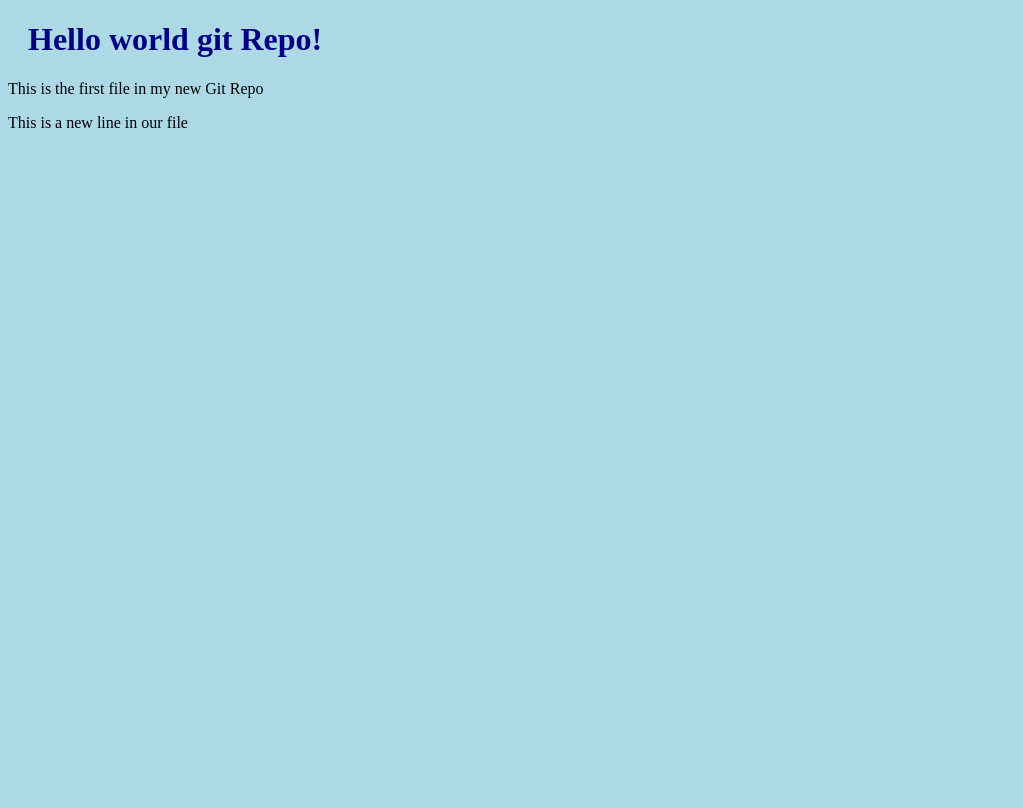
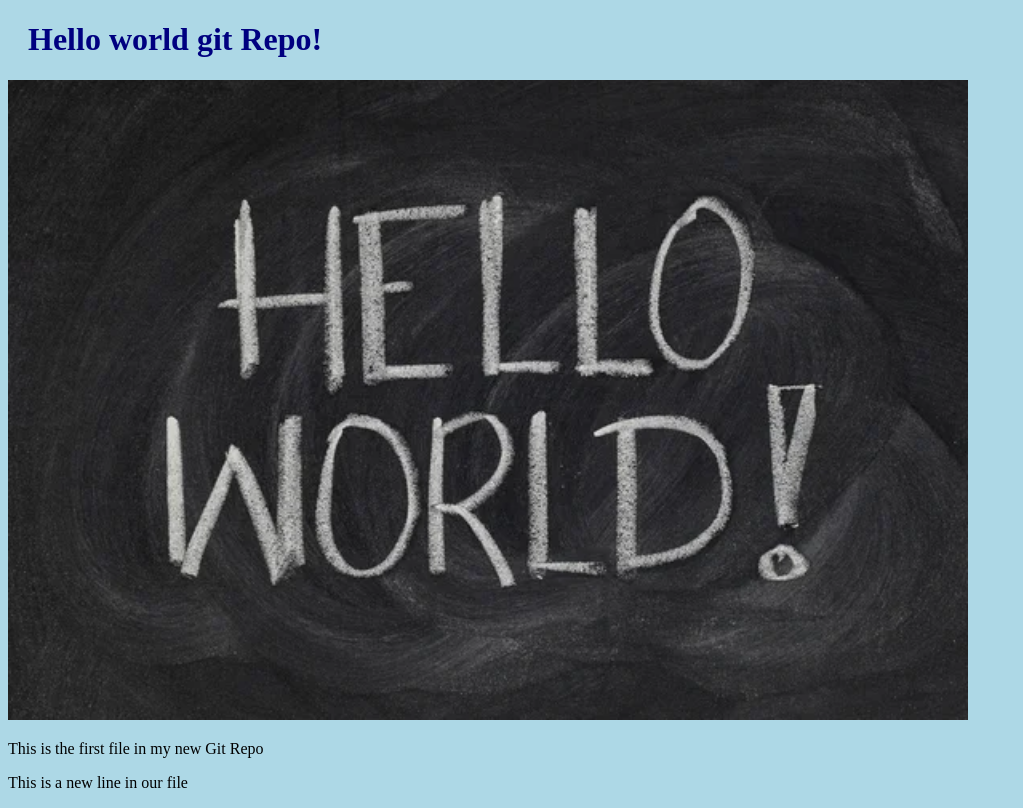
Before and after one commit to Paranorman2049/hello-world, a plain HTML site: page index.html in a window 1280 px wide. Shown: the whole page, without its empty margins (0-1023 px from the left). Drawn offline with Linux system fonts and the light colour scheme.

Commit message:
Added image to Hello world

```diff
--- a/index.html
+++ b/index.html
@@ -8,6 +8,10 @@
     <body>
 
         <h1>Hello world git Repo!</h1>
+        <div>
+            <img src="img_hello_world.jpg"
+                style="width:100%;max-width:960px"/>
+        </div>
 
         <p>
             This is the first file in my new Git Repo
```
Also changed, not shown: img_hello_world.jpg (added), 1 other file.
